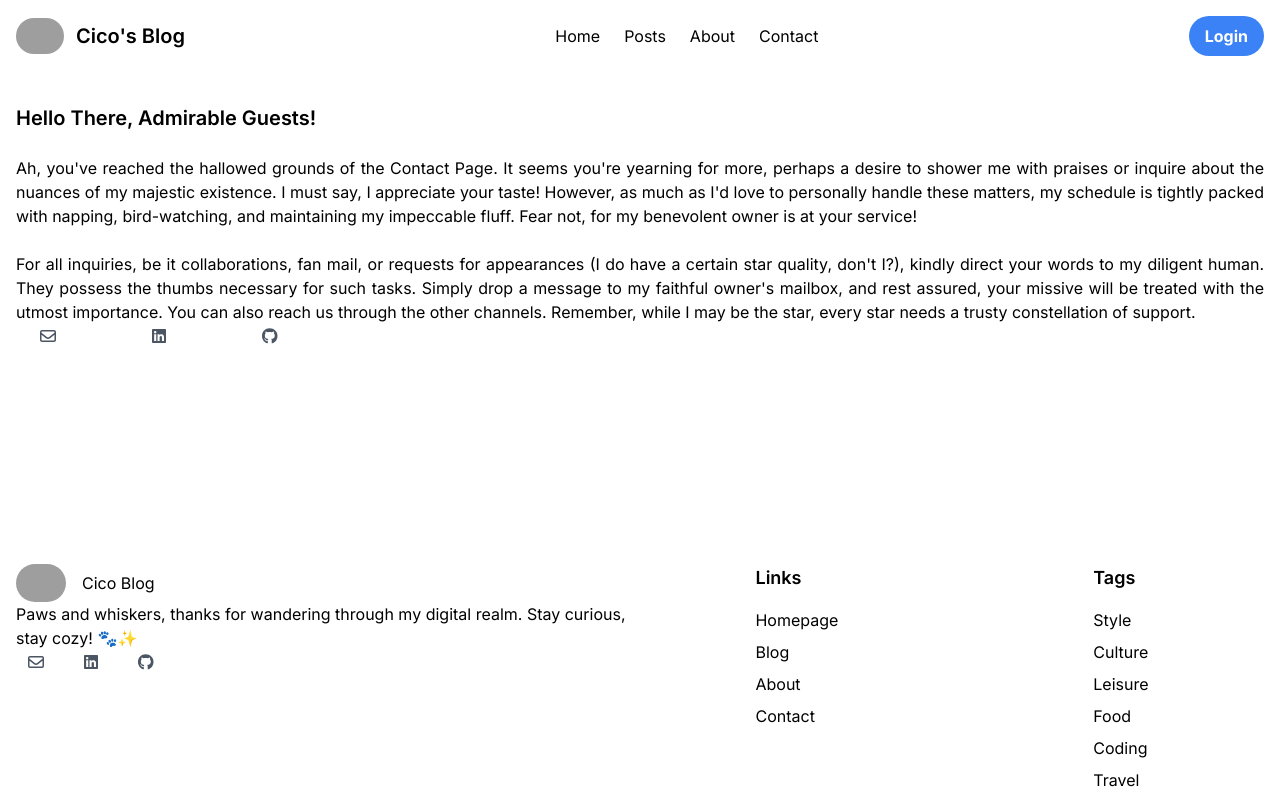
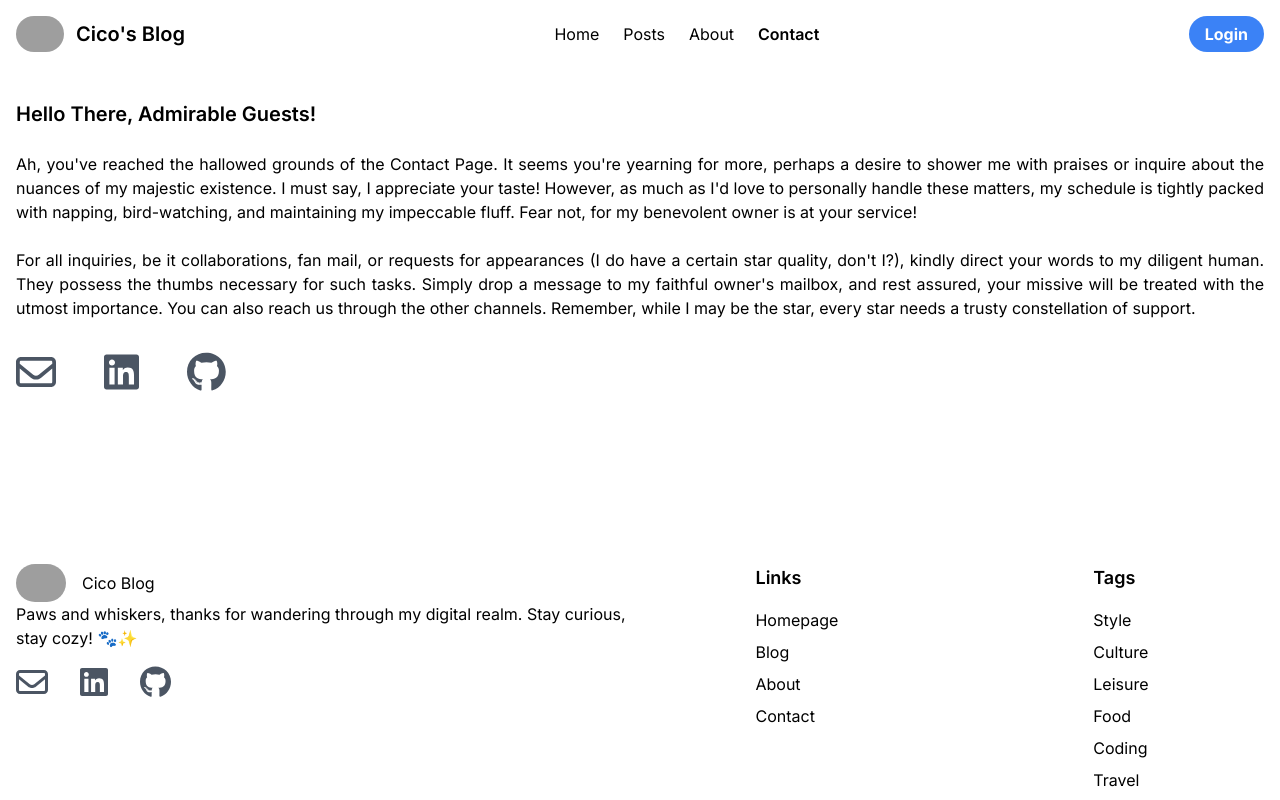
Before and after one commit to tupudipi/cico-blog, a Next.js app: page /contact in a window 1280 px wide. Built offline with nearby package versions, Linux system fonts and the light colour scheme; grey boxes are pictures that could not be loaded.

Commit message:
added active state to navbar links; fixed icons in about page and footer

```diff
--- a/app/components/footer/Footer.jsx
+++ b/app/components/footer/Footer.jsx
@@ -13,20 +13,20 @@ const Footer = () => {
                     <h2>Cico Blog</h2>
                 </div>
                 <p>Paws and whiskers, thanks for wandering through my digital realm. Stay curious, stay cozy! 🐾✨</p>
-                <div className="flex gap-4 items-center justify-evenly md:justify-start">
+                <div className="my-4 flex gap-4 items-center justify-evenly md:justify-start md:gap-8">
                     <Link href="mailto:tupudipi@gmail.com">
-                        <i className="mx-3 text-gray-600 hover:text-black hover:shadow-md transition-all">
-                            <FontAwesomeIcon icon={faEnvelope} />
+                        <i className=" text-gray-600 hover:text-black transition-all">
+                            <FontAwesomeIcon icon={faEnvelope} className="h-8"/>
                         </i>
                     </Link>
                     <Link href="https://www.linkedin.com/in/alexandru-stefan-tudor">
-                        <i className="mx-3 text-gray-600 hover:text-black hover:shadow-md transition-all">
-                            <FontAwesomeIcon icon={faLinkedin} />
+                        <i className=" text-gray-600 hover:text-black transition-all">
+                            <FontAwesomeIcon icon={faLinkedin} className="h-8"/>
                         </i>
                     </Link>
                     <Link href="https://github.com/tupudipi">
-                        <i className="mx-3 text-gray-600 hover:text-black hover:shadow-md transition-all">
-                            <FontAwesomeIcon icon={faGithub} />
+                        <i className=" text-gray-600 hover:text-black transition-all">
+                            <FontAwesomeIcon icon={faGithub} className="h-8"/>
                         </i>
                     </Link>
                 </div>
--- a/app/components/navbar/Navbar.jsx
+++ b/app/components/navbar/Navbar.jsx
@@ -1,9 +1,15 @@
+'use client'
+
 import Link from 'next/link'
 import Image from 'next/image'
+import { usePathname } from 'next/navigation'
 import { FontAwesomeIcon } from '@fortawesome/react-fontawesome'
 import { faBars } from '@fortawesome/free-solid-svg-icons'
 
 const Navbar = () => {
+    const page = usePathname();
+    console.log(page)
+
     return (
         <>
             <nav className='flex gap-3 items-center justify-between py-4'>
@@ -12,15 +18,31 @@ const Navbar = () => {
                     <h2 className='text-xl font-semibold'>Cico's Blog</h2>
                 </div>
                 <ul className='flex gap-6 items-center'>
-                    <li><Link href="/" className="hover:text-blue-500 transition-all">Home</Link></li>
-                    <li><Link href="/posts" className="hover:text-blue-500 transition-all">Posts</Link></li>
-                    <li><Link href="/about" className="hover:text-blue-500 transition-all">About</Link></li>
-                    <li><Link href="/contact" className="hover:text-blue-500 transition-all">Contact</Link></li>
+                    <li>
+                        <Link href="/">
+                            <span className={page === "/" ? "font-semibold hover:text-blue-500 transition-all" : "hover:text-blue-500 transition-all"}>Home</span>
+                        </Link>
+                    </li>
+                    <li>
+                        <Link href="/posts">
+                            <span className={page === "/posts" ? "font-semibold hover:text-blue-500 transition-all" : "hover:text-blue-500 transition-all"}>Posts</span>
+                        </Link>
+                    </li>
+                    <li>
+                        <Link href="/about">
+                            <span className={page === "/about" ? "font-semibold hover:text-blue-500 transition-all" : "hover:text-blue-500 transition-all"}>About</span>
+                        </Link>
+                    </li>
+                    <li>
+                        <Link href="/contact">
+                            <span className={page === "/contact" ? "font-semibold hover:text-blue-500 transition-all" : "hover:text-blue-500 transition-all"}>Contact</span>
+                        </Link>
+                    </li>
                 </ul>
 
                 <div className='flex gap-4 items-center'>
-                    <Link href="/login" className="bg-blue-500 hover:bg-blue-700 text-white font-bold py-2 px-4 rounded-full transition-all">
-                        Login
+                    <Link href="/login">
+                        <span className="bg-blue-500 hover:bg-blue-700 text-white font-bold py-2 px-4 rounded-full transition-all">Login</span>
                     </Link>
                     <i className="w-[22px] h-[22px] mx-3 text-gray-800 cursor-pointer hover:text-black hover:shadow-md transition-all md:hidden">
                         <FontAwesomeIcon icon={faBars} />
--- a/app/contact/page.jsx
+++ b/app/contact/page.jsx
@@ -20,20 +20,20 @@ const ContactPage = () => {
         Simply drop a message to my faithful owner&apos;s mailbox, and rest assured, your missive will be treated with the utmost importance. You can also reach us through the other channels. Remember, while I may be the star, every star needs a trusty constellation of support.
       </p>
 
-      <div className="flex gap-12 items-center justify-evenly md:justify-start">
+      <div className="my-8 flex gap-12 items-center justify-evenly md:justify-start">
         <Link href="mailto:tupudipi@gmail.com">
-          <i className="mx-6 text-gray-600 hover:text-black hover:shadow-md transition-all">
-            <FontAwesomeIcon icon={faEnvelope} />
+          <i className=" text-gray-600 hover:text-black transition-all">
+            <FontAwesomeIcon icon={faEnvelope} className="h-10"/>
           </i>
         </Link>
         <Link href="https://www.linkedin.com/in/alexandru-stefan-tudor">
-          <i className="mx-6 text-gray-600 hover:text-black hover:shadow-md transition-all">
-            <FontAwesomeIcon icon={faLinkedin} />
+          <i className=" text-gray-600 hover:text-black transition-all">
+            <FontAwesomeIcon icon={faLinkedin} className="h-10"/>
           </i>
         </Link>
         <Link href="https://github.com/tupudipi">
-          <i className="mx-6 text-gray-600 hover:text-black hover:shadow-md transition-all">
-            <FontAwesomeIcon icon={faGithub} />
+          <i className=" text-gray-600 hover:text-black transition-all">
+            <FontAwesomeIcon icon={faGithub} className="h-10"/>
           </i>
         </Link>
       </div>
```
